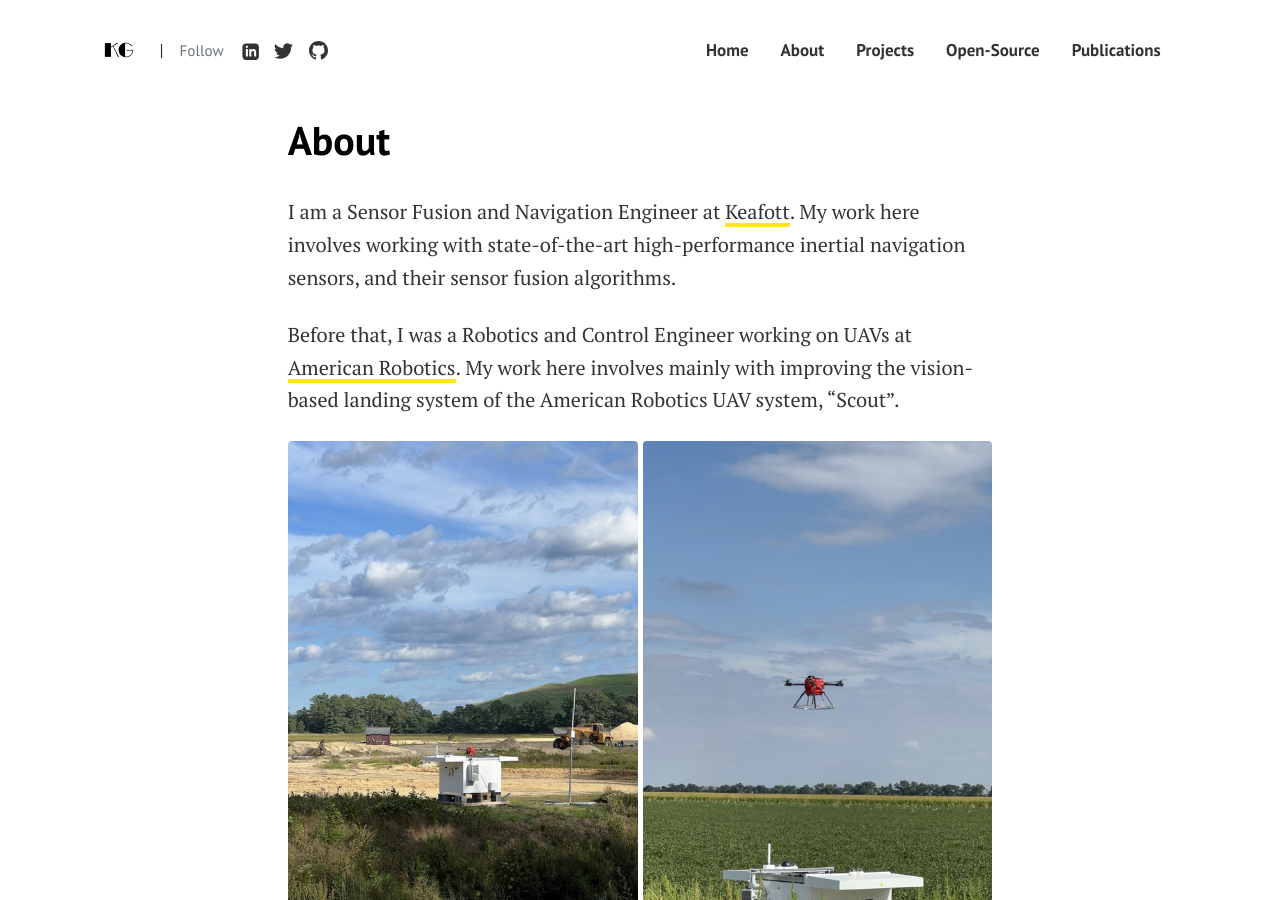
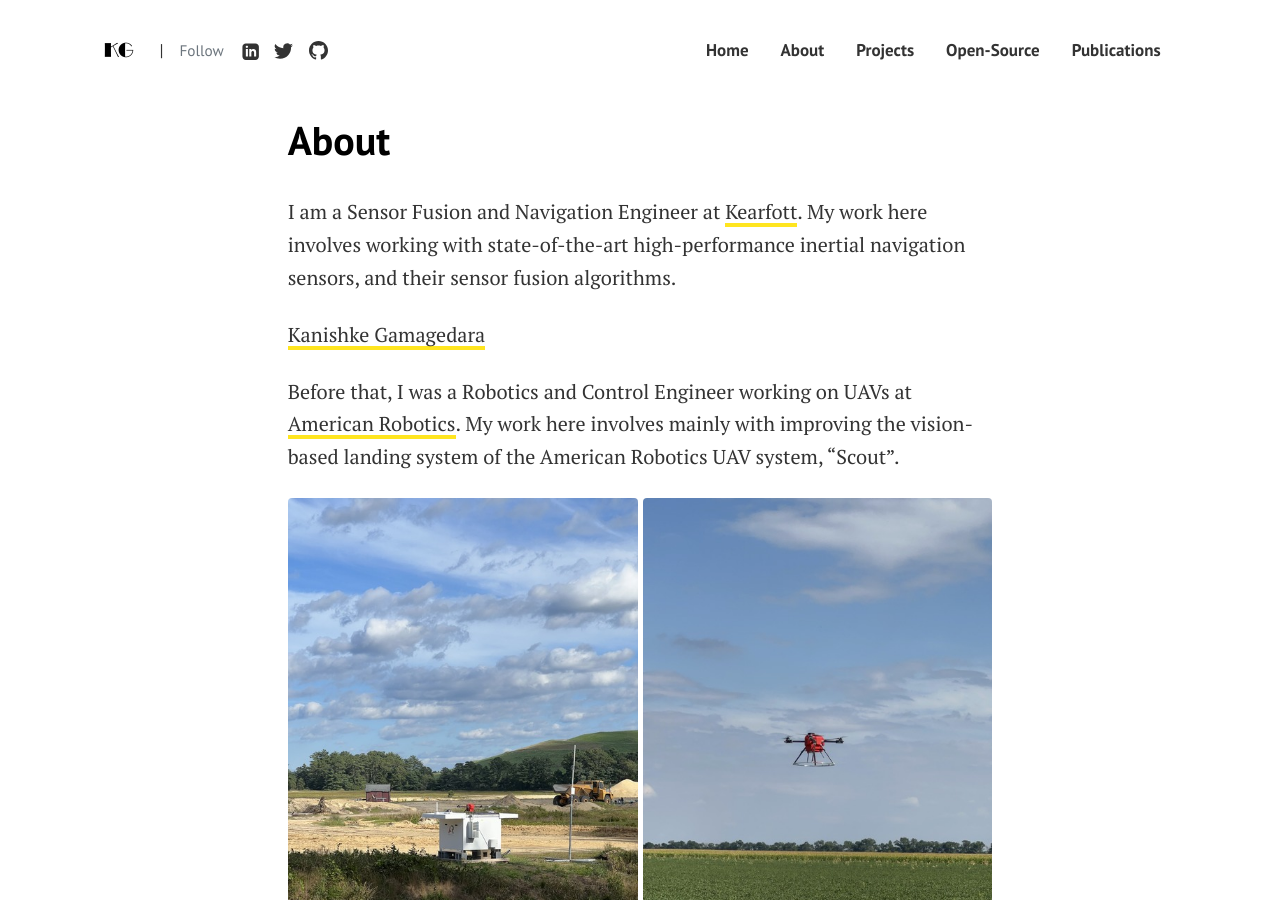
Before and after one commit to kanishkegb/kanishkegb.github.io, a Jekyll site: the page built from pages/about.md, in a window 1280 px wide and 900 px high. Built offline with Jekyll 4.4.1, drawn with Linux system fonts in a browser that asks for light colours; a script that is not in the unit is left out; comment, search, counter and statistics services are not loaded.

Commit message:
Add LinkedIn badge

```diff
--- a/_config.yml
+++ b/_config.yml
@@ -64,3 +64,7 @@
   linkedin         : https://www.linkedin.com/in/kanishkegb
   stackoverflow    : https://stackoverflow.com/users/8371691/kani
   twitter          : https://twitter.com/kanishkegb
+
+linkedin_badge: |
+  <script src="https://platform.linkedin.com/badges/js/profile.js" async defer type="text/javascript"></script>
+  <div class="badge-base LI-profile-badge" data-locale="en_US" data-size="medium" data-theme="light" data-type="VERTICAL" data-vanity="kanishkegb" data-version="v1"><a class="badge-base__link LI-simple-link" href="https://www.linkedin.com/in/kanishkegb?trk=profile-badge">Kanishke Gamagedara</a></div>
--- a/index.html
+++ b/index.html
@@ -26,6 +26,7 @@
     </div>
   </div>
 </div>
+
 {% endif %}
 
 <!-- Featured
--- a/pages/about.md
+++ b/pages/about.md
@@ -7,8 +7,11 @@
 
 <script src="/pages/md-gallery.js"></script>
 
-I am a Sensor Fusion and Navigation Engineer at [Keafott](https://www.kearfott.com).
+
+I am a Sensor Fusion and Navigation Engineer at [Kearfott](https://www.kearfott.com).
 My work here involves working with state-of-the-art high-performance inertial navigation sensors, and their sensor fusion algorithms.
+
+{{ site.linkedin_badge }}
 
 Before that, I was a Robotics and Control Engineer working on UAVs at [American Robotics](https://www.american-robotics.com/).
 My work here involves mainly with improving the vision-based landing system of the American Robotics UAV system, "Scout".
```
Also changed, not shown: pages/open-source.md (+1 -1 lines), pages/projects.md (+1 -1 lines), README.md.
